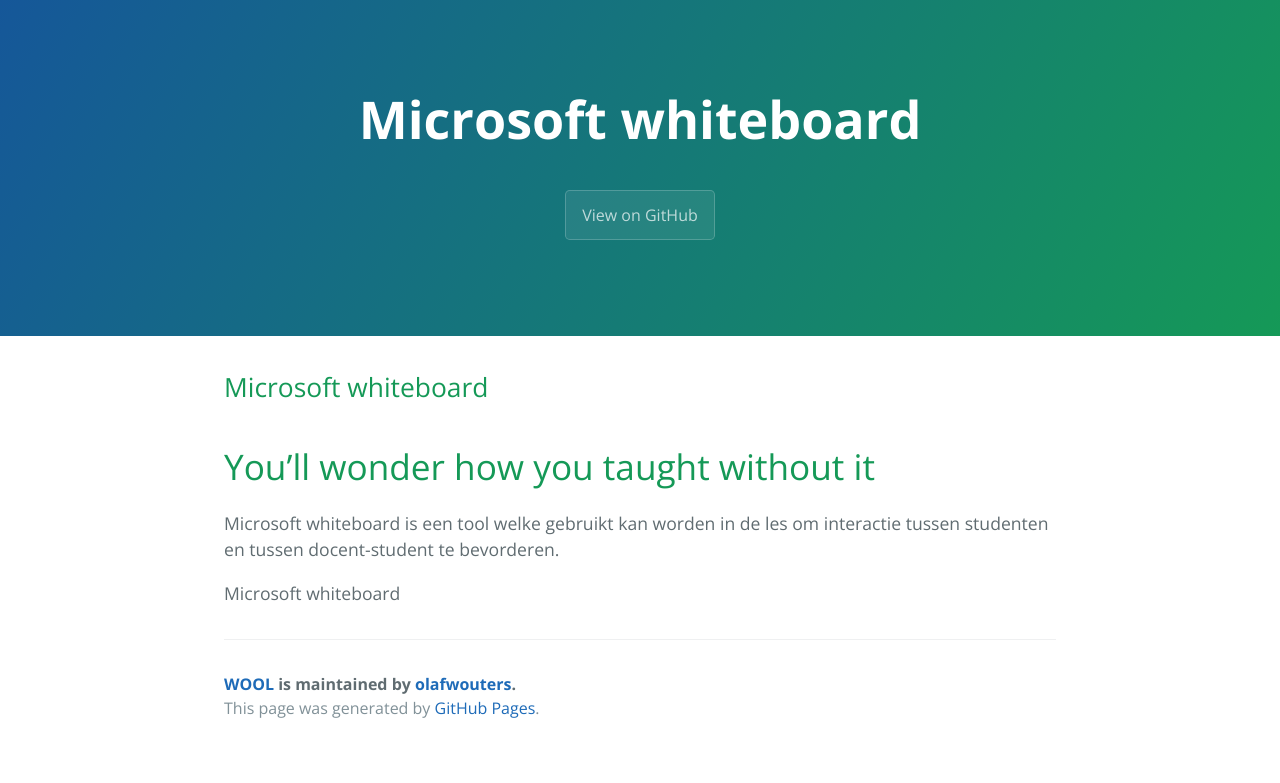
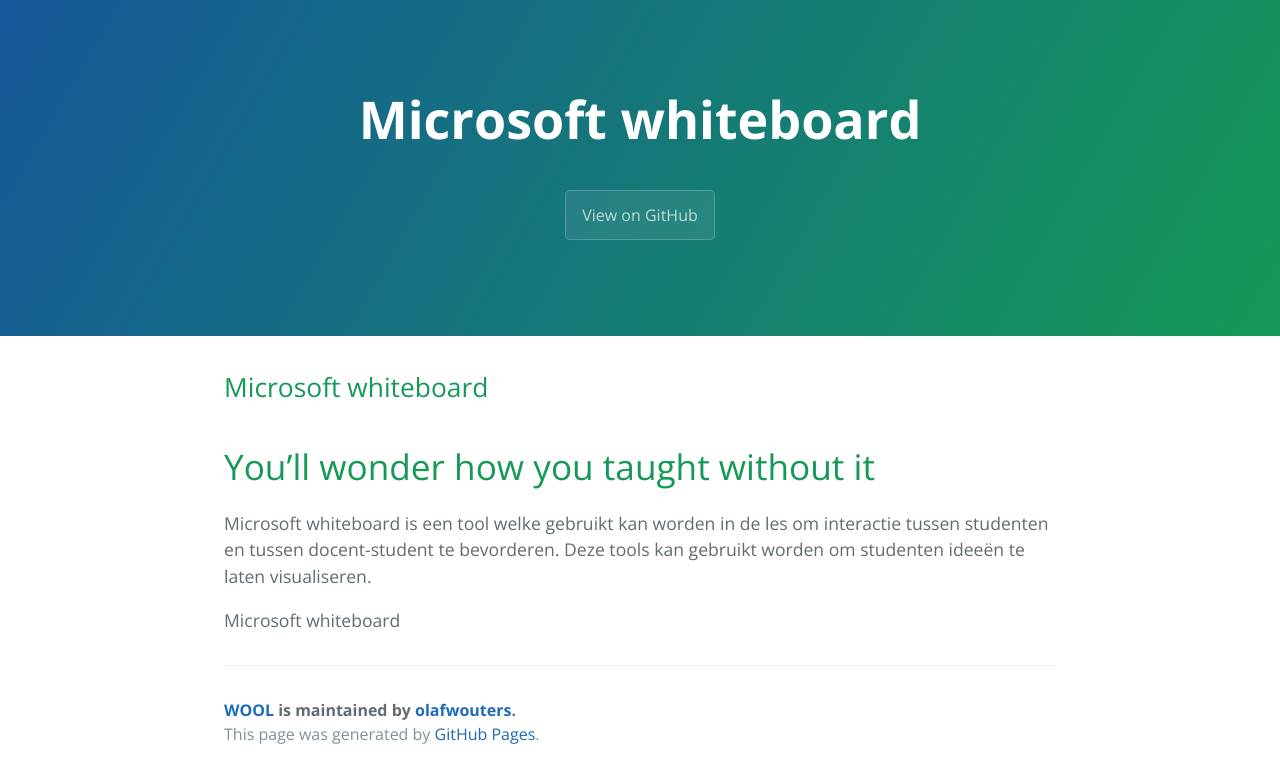
Before and after one commit to olafwouters/WOOL, a Jekyll site: the page built from tools/mswhiteboard.md, in a window 1280 px wide. Shown: the top 783 px of the page. Built offline with Jekyll 4.4.1, drawn with Linux system fonts in a browser that asks for light colours; our own code applies the rules of GitHub Pages for plain Markdown files; the repository's description, which GitHub fills in, is left out.

Commit message:
mswhiteboard

```diff
--- a/tools/mswhiteboard.md
+++ b/tools/mswhiteboard.md
@@ -1,7 +1,7 @@
 ## Microsoft whiteboard
 # You’ll wonder how you taught without it
 
-Microsoft whiteboard is een tool welke gebruikt kan worden in de les om interactie tussen studenten en tussen docent-student te bevorderen.
+Microsoft whiteboard is een tool welke gebruikt kan worden in de les om interactie tussen studenten en tussen docent-student te bevorderen. Deze tools kan gebruikt worden om studenten ideeën te laten visualiseren.
 
 <details>
 <summary> Microsoft whiteboard  </summary>
```
Also changed, not shown: index.md (line endings or trailing spaces).
